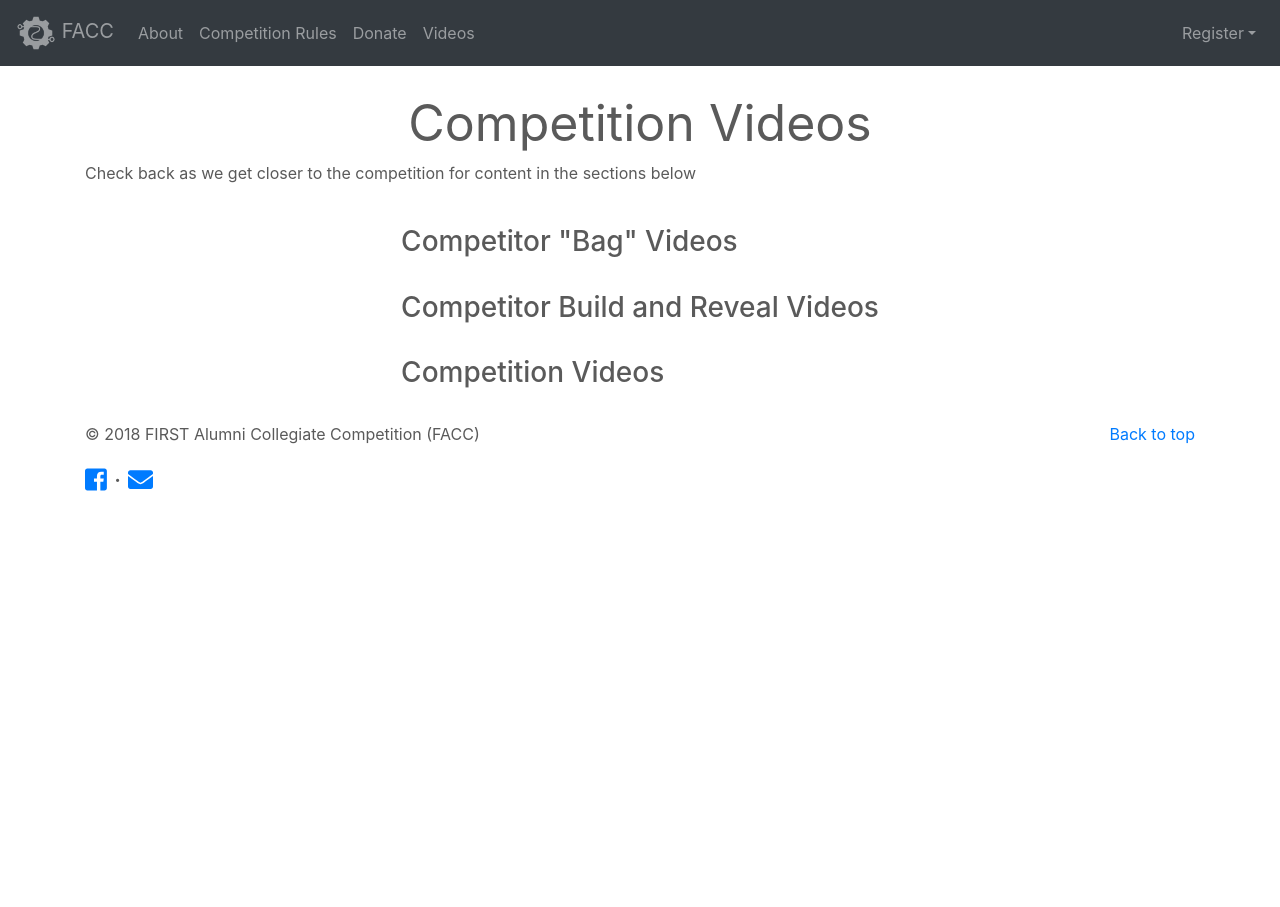
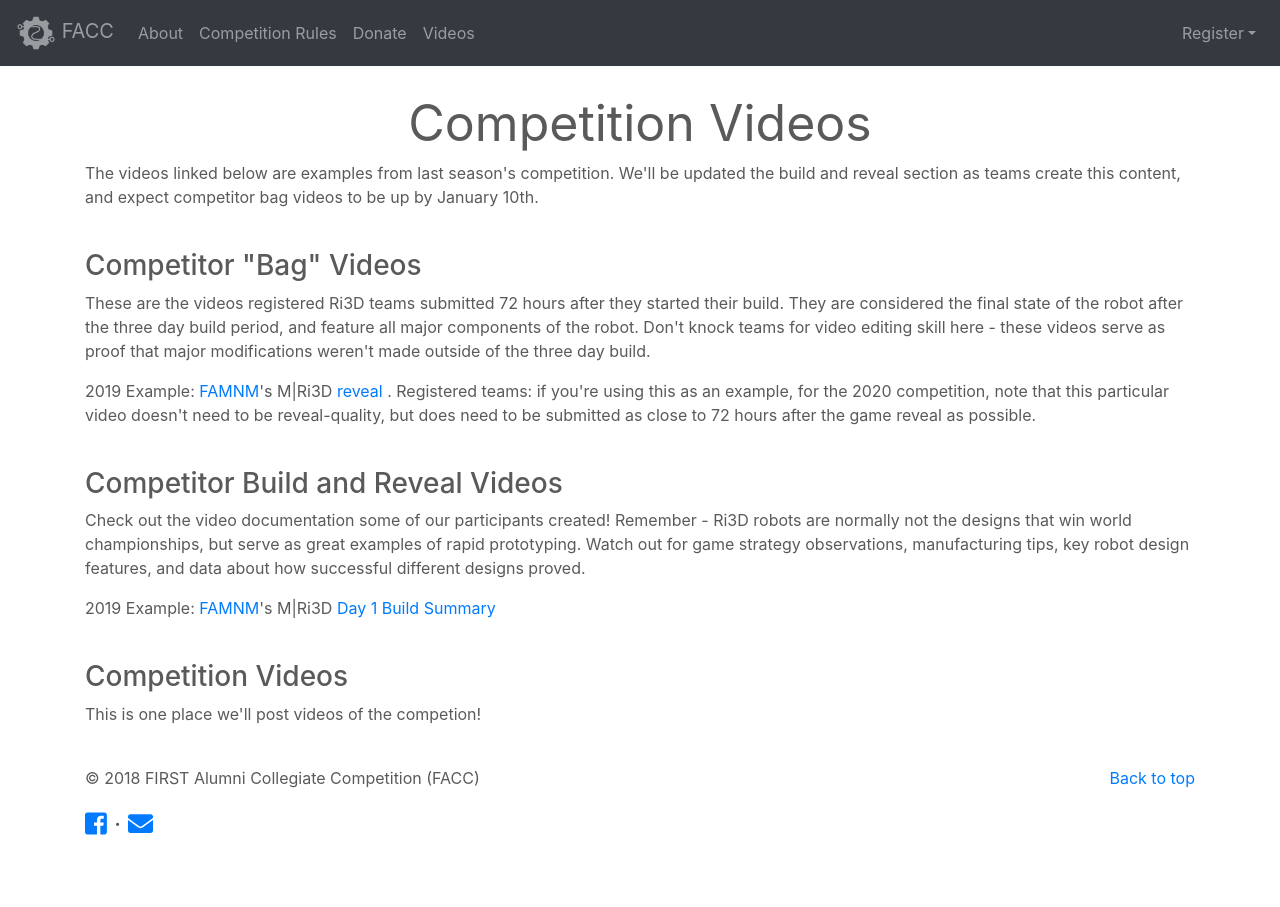
Before and after one commit to FAMNM/facc-website, a Jekyll site: the page built from media.html, in a window 1280 px wide. Built offline with Jekyll 4.4.1, drawn with Linux system fonts in a browser that asks for light colours; nearby versions of some CDN libraries.

Commit message:
Add old content to videos page

```diff
--- a/media.html
+++ b/media.html
@@ -19,8 +19,9 @@
         Competition Videos
        </h2>
        <p>
-        Check back as we get closer to the competition for content
-        in the sections below
+        The videos linked below are examples from last season's competition.
+        We'll be updated the build and reveal section as teams create this
+        content, and expect competitor bag videos to be up by January 10th.
        </p>
 
        <br>
@@ -30,10 +31,42 @@
             <div class="card-deck mx-auto">
                 <div class="card border-0">
                     <h3>Competitor "Bag" Videos</h3>
+                    <p>
+                        These are the videos registered Ri3D teams submitted 72 hours after
+                        they started their build. They are considered the final state of
+                        the robot after the three day build period, and feature all major
+                        components of the robot. Don't knock teams for video editing skill
+                        here - these videos serve as proof that major modifications weren't
+                        made outside of the three day build.
+                    </p>
+                    <p> 2019 Example:
+                        <a href="famnm.club">FAMNM</a>'s M|Ri3D
+                        <a href="https://www.youtube.com/watch?v=zlNXkQe0BQU">reveal</a>
+                        . Registered teams: if you're using this as an example, for the 2020
+                        competition, note that this particular video doesn't need to be
+                        reveal-quality, but does need to be submitted as close to 72 hours after
+                        the game reveal as possible.
+                    </p>
                     <br>
                     <h3>Competitor Build and Reveal Videos</h3>
+                    <p>
+                        Check out the video documentation some of our participants created!
+                        Remember - Ri3D robots are normally not the designs that win world
+                        championships, but serve as great examples of rapid prototyping.
+                        Watch out for game strategy observations, manufacturing tips,
+                        key robot design features, and data about how successful different
+                        designs proved.
+                    </p>
+
+                    <p> 2019 Example:
+                        <a href="famnm.club">FAMNM</a>'s M|Ri3D
+                        <a href="https://www.youtube.com/watch?v=YZTIdKUNgck">Day 1 Build Summary</a>
+                    </p>
                     <br>
                     <h3>Competition Videos</h3>
+                    <p>
+                        This is one place we'll post videos of the competion!
+                    </p>
                     <br>
                 </div>
             </div>
```
